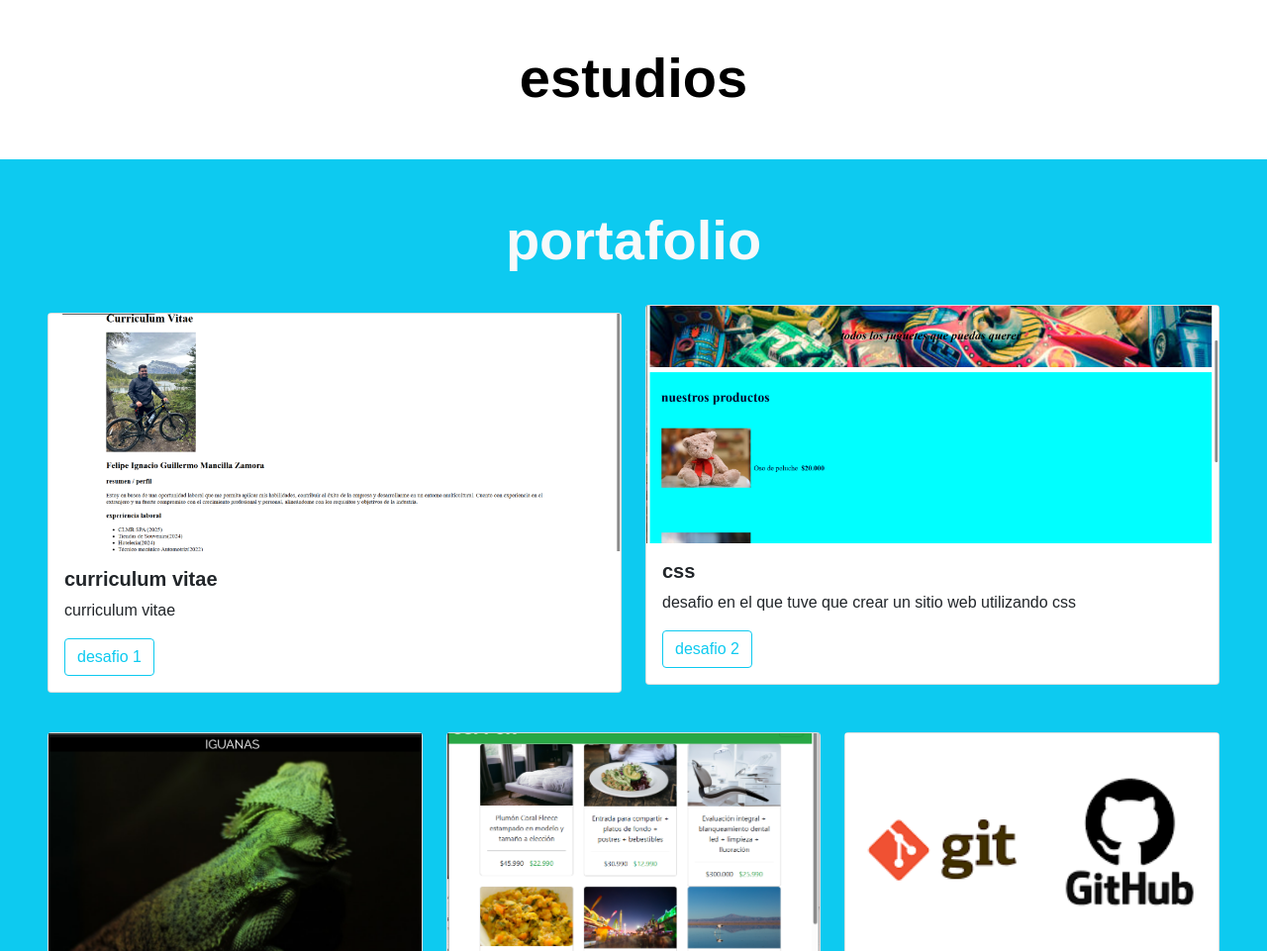
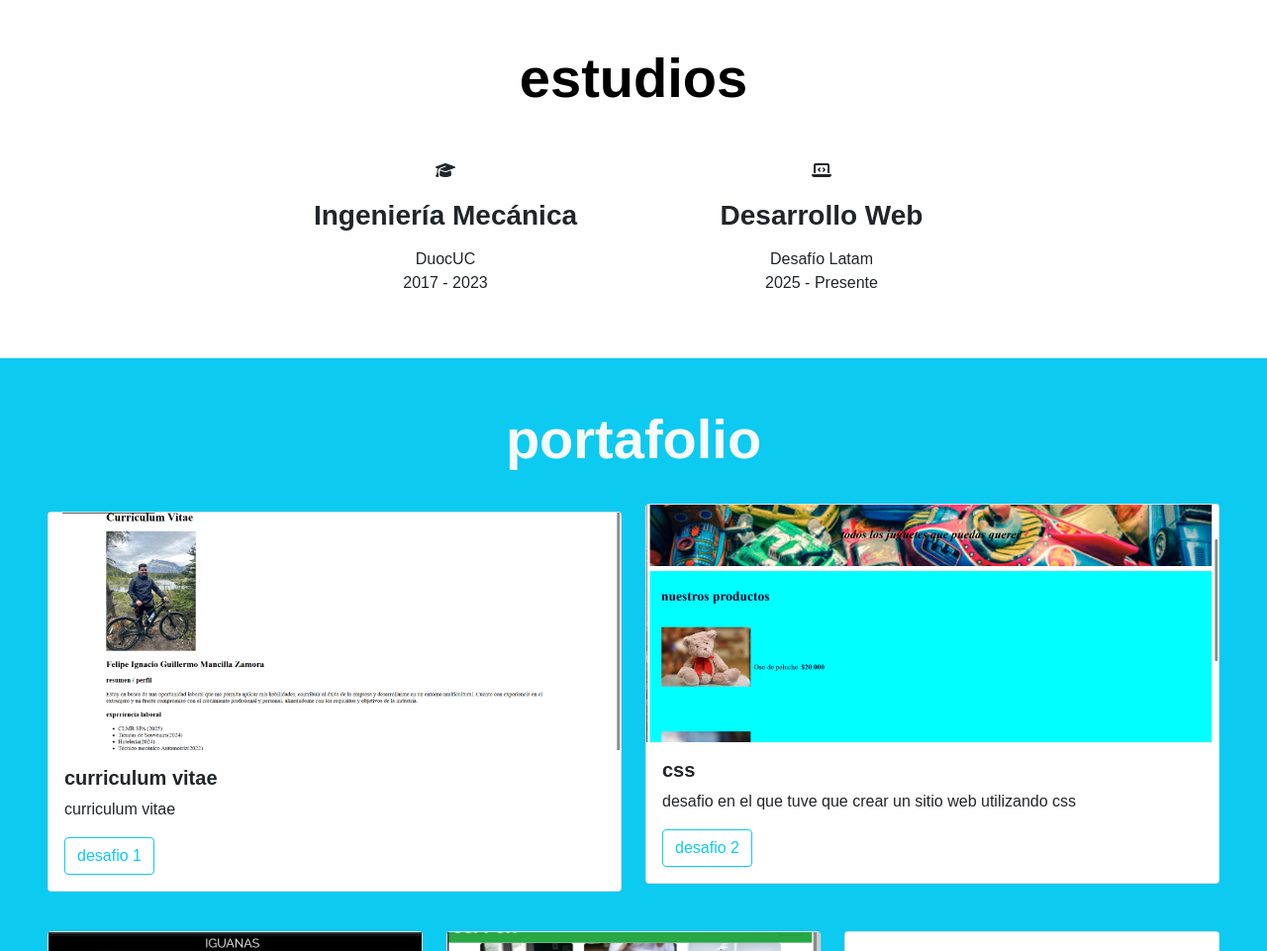
Before and after one commit to 97figmz/desafio-final, a plain HTML site: page index.html in a window 1280 px wide. Shown: the part 1241-2202 px from the top of the page at 99% size. Drawn offline with nearby package versions, Linux system fonts and the light colour scheme.

Commit message:
seccion estudios

```diff
--- a/index.html
+++ b/index.html
@@ -113,12 +113,27 @@
 
     <section id="estudios "></i> </section>
     <h2 class="estudios display-4 fw-bold text-center  mb-3" style="color: black;"> estudios</h2>
-    <div>
+    <div class="container text-center my-5">
 
-
+        <div class="row justify-content-center">
+            <div class="col-12 col-md-4">
+                <i class="fa-solid fa-graduation-cap"></i>
+                <h3 class="my-3 fw-bold">Ingeniería Mecánica</h3>
+                <p class="my-3">
+                    DuocUC<br>
+                    2017 - 2023
+                </p>
+            </div>
+            <div class="col-12 col-md-4">
+                <i class="fa-solid fa-laptop-code"></i>
+                <h3 class="my-3 fw-bold">Desarrollo Web</h3>
+                <p class="my-3">
+                    Desafío Latam<br>
+                    2025 - Presente
+                </p>
+            </div>
+        </div>
     </div>
-
-    <p></p>
     <section id="Mis-trabajos" class="my-5 p-5 bg-info">
 
         <h2 class="display-4 fw-bold text-center text-light mb-3">portafolio</h2>
```
